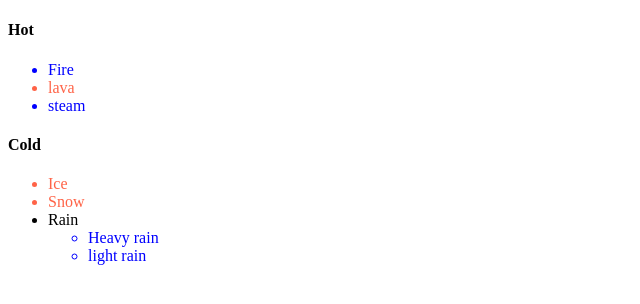
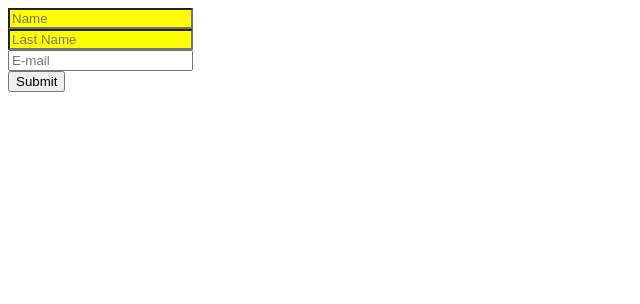
Before and after one commit to Suleman-Zakaria/jQuery-Project, a plain HTML site: page index.html in a window 1280 px wide. Shown: the whole page, without its empty margins (0-640 px from the left). Drawn offline with Linux system fonts and the light colour scheme.

Commit message:
selecting inputs

```diff
--- a/css/style.css
+++ b/css/style.css
@@ -5,3 +5,7 @@
 .highlight-non-solid{
     color: blue;
 }
+
+.highlight{
+    background-color: #FF0;
+}
--- a/index.html
+++ b/index.html
@@ -9,23 +9,20 @@
     <script src="js/main.js"></script>
     <link rel="stylesheet" type="text/css" href="css/style.css">
     </head>
+
 <body>
-    <h4>Hot</h4>
-    <ul>
-        <li class='non-solid' id='fire'>Fire</li>
-        <li class='solid'>lava</li>
-        <li class='non-solid'>steam</li>
-    </ul>
-    <h4>Cold</h4>
-    <ul>
-        <li class='solid'>Ice</li>
-        <li class='solid'>Snow</li>
-        <li>Rain</li>
-        <ul>
-            <li class='non-solid'>Heavy rain</li>
-            <li class='non-solid'>light rain</li>
-        </ul>
-
-    </ul>
+    <!Adding container for grouping items>
+    <div id="container">
+        <input type="text"
+        placeholder="Name" required></input>
+        <br/>
+        <input type="text"
+        placeholder="Last Name" required></input>
+        <br/>
+        <input type="text"
+        placeholder="E-mail"></input>
+        <br/>
+        <button>Submit</button>
+    </div>
 </body>
 </html>
--- a/js/main.js
+++ b/js/main.js
@@ -4,10 +4,14 @@
   //console.log($(document));
   $('body').text("Hello word");
   $('body').html('<strong>I am good to go.</strong>')
-});*/
+});
 $(document).ready(function(){
     $('.solid').addClass('highlight-solid');
 });
 $(document).ready(function(){
     $('.non-solid').addClass('highlight-non-solid');
+});*/
+$(document).ready(function(){
+    /*Selection of the id: container, name ; input with feature: required*/
+    $('#container input:required').addClass('highlight')
 });
```
